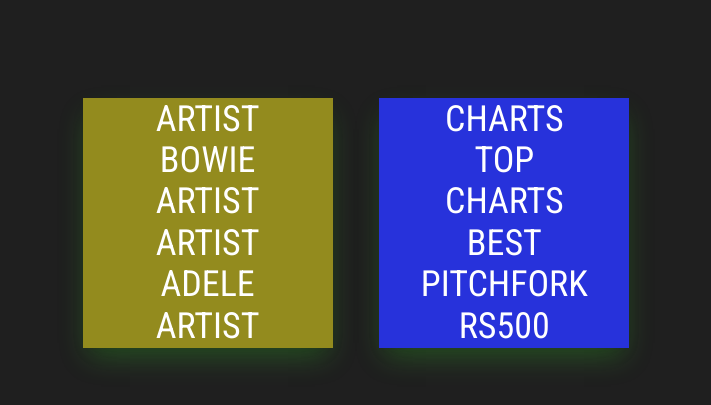
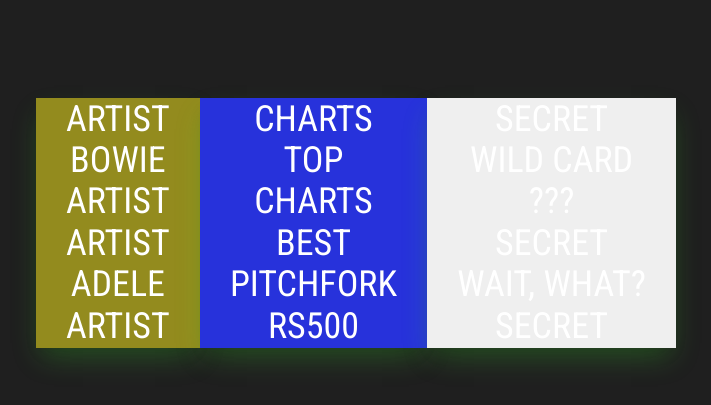
Before and after one commit to deniseismo/madness-bracket-fm, a Flask app: page / in a window 1280 px wide. Shown: the part 124-529 px from the top of the page, without its empty margins (284-995 px from the left). Run offline with Flask 2, Linux system fonts and the light colour scheme; parts of the project's set-up code (start-up, migrations or seed data) failed here and were passed over; some libraries are stand-ins or nearby versions; some web fonts are replaced.

Commit message:
add SECRET box

```diff
--- a/madnessbracket/templates/home.html
+++ b/madnessbracket/templates/home.html
@@ -24,6 +24,17 @@
         <p>BEST</p>
         <p>PITCHFORK</p>
         <p>RS500</p>
+      </button>
+      <button
+        data-bracket-type="secret"
+        class="square-button square-button-secret"
+      >
+        <p>SECRET</p>
+        <p>WILD CARD</p>
+        <p>???</p>
+        <p>SECRET</p>
+        <p>WAIT, WHAT?</p>
+        <p>SECRET</p>
       </button>
     </div>
     <div class="options">
```
Also changed, not shown: src/js/animation/choiceBoxAnimation.js (+14 -0 lines).
